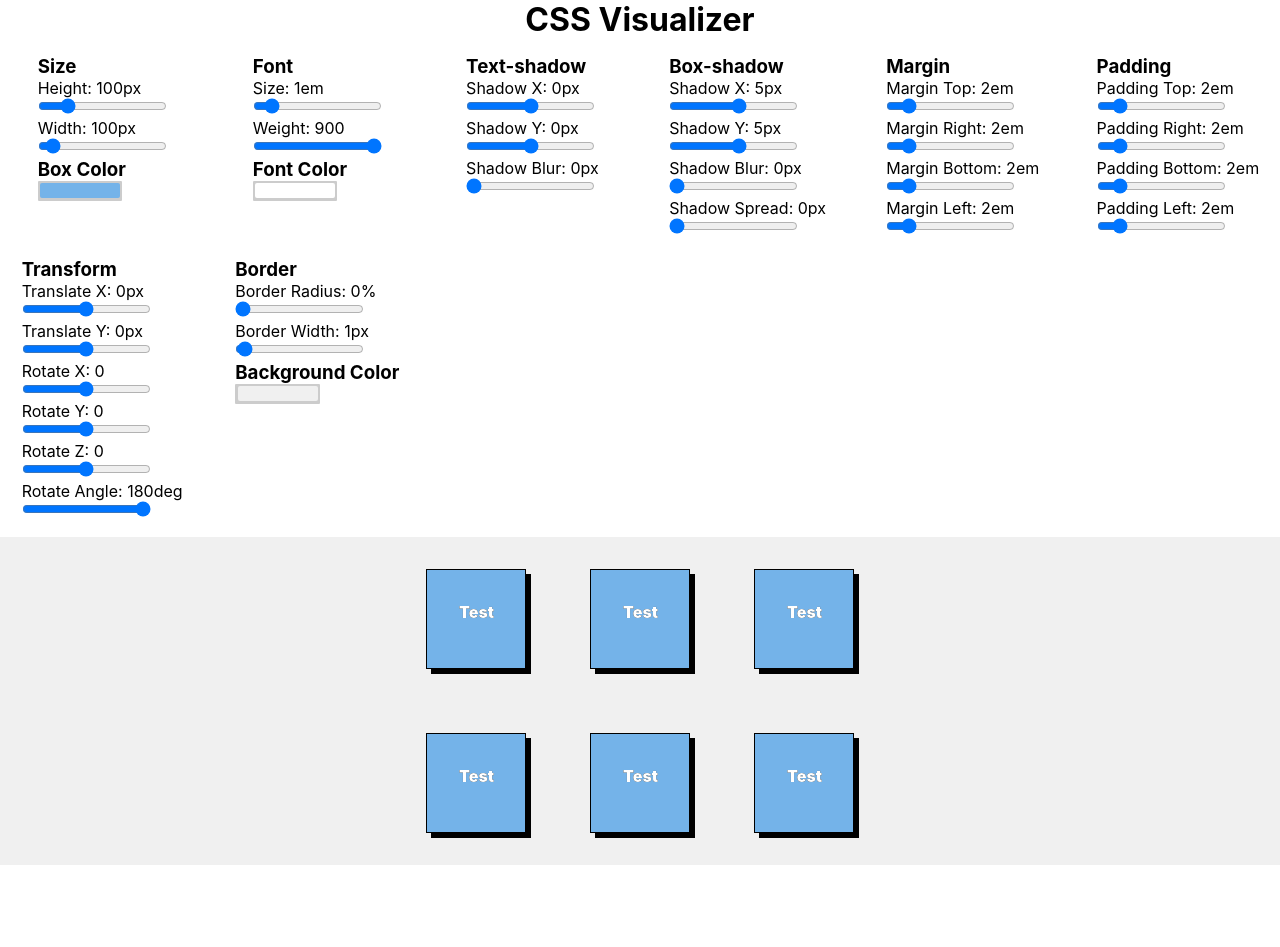
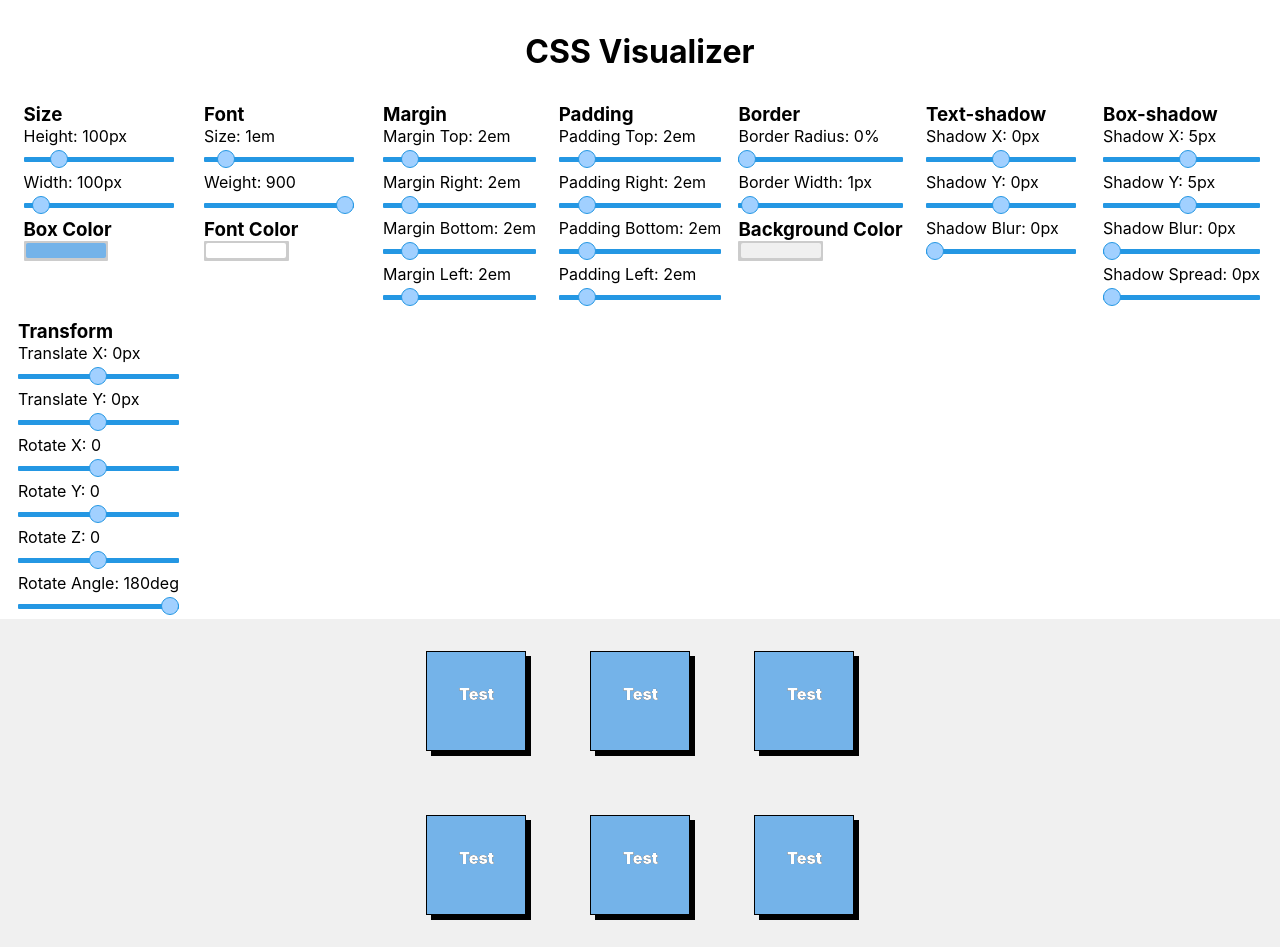
Before and after one commit to cjfaquino/react-css-visualizer, a React (Create React App) app: page / in a window 1280 px wide. Before the commit the page ends 865 px from the top, so only its background shows below. Built offline with nearby package versions, Linux system fonts and the light colour scheme.

Commit message:
update styling

```diff
--- a/src/App.css
+++ b/src/App.css
@@ -3,21 +3,29 @@
   margin: 0 auto;
 }
 
+.container {
+  max-width: 1500px;
+}
+
 h1 {
   text-align: center;
+  margin: 1em;
 }
 
 .grid {
   display: grid;
-  grid-gap: 20px;
-  grid-template-columns: repeat(auto-fit, 186px);
-  justify-content: space-evenly;
+  grid-gap: 10px;
+  grid-template-columns: repeat(auto-fit, 165px);
+  justify-content: space-between;
 }
 
 .sliders {
-  padding: 1em 0;
+  padding: 0 1em;
 }
 
+.slider {
+  min-width: 150px;
+}
 .boxes {
   height: 100%;
 }
@@ -31,5 +39,4 @@ h1 {
   color: white;
   overflow: hidden;
   transition: ease-in-out 1000ms;
-  /* transform: translate(50%, 50%) rotate3d(0.5, 0.5, 0.5, 90deg); */
 }
--- a/src/Components/ColorPicker.js
+++ b/src/Components/ColorPicker.js
@@ -51,7 +51,7 @@ function App(props) {
     },
   };
   return (
-    <div>
+    <div className="colorPicker">
       <div style={styles.swatch} onClick={handleClick}>
         <div style={styles.color} />
       </div>
--- a/src/Components/Sliders.js
+++ b/src/Components/Sliders.js
@@ -1,8 +1,33 @@
 import React, { useState } from 'react';
 import Boxes from './Boxes';
 import ColorPicker from './ColorPicker';
+import './slider.css';
 
 function App(props) {
+  //Color Picker config
+  // BOX color
+  const [color, setColor] = useState({
+    r: '116',
+    g: '179',
+    b: '233',
+    a: '1',
+  });
+
+  // background color
+  const [color2, setColor2] = useState({
+    r: '240',
+    g: '240',
+    b: '240',
+    a: '1',
+  });
+  // font color
+  const [color3, setColor3] = useState({
+    r: '255',
+    g: '255',
+    b: '255',
+    a: '1',
+  });
+
   // Slider config
   const useSlider = (min, max, defaultState, label, id, unit) => {
     const [state, setSlide] = useState(defaultState);
@@ -96,13 +121,13 @@ function App(props) {
 
   // Style markup with .map
   const markup = input.map((e) => (
-    <div key={e.id}>
-      <label>
+    <div key={e.id} className="slider">
+      <label htmlFor={e.id}>
         {e.label}: {e.value}
         {e.unit}
       </label>
       <div>
-        <input {...e} />
+        <input {...e} name={e.id} />
       </div>
     </div>
   ));
@@ -117,29 +142,36 @@ function App(props) {
     textShadow = markup.slice(22, 25),
     font = markup.slice(25, 27);
 
-  //Color Picker config
-  // BOX color
-  const [color, setColor] = useState({
-    r: '116',
-    g: '179',
-    b: '233',
-    a: '1',
-  });
-
-  // background color
-  const [color2, setColor2] = useState({
-    r: '240',
-    g: '240',
-    b: '240',
-    a: '1',
-  });
-  // font color
-  const [color3, setColor3] = useState({
-    r: '255',
-    g: '255',
-    b: '255',
-    a: '1',
-  });
+  const Margin = () => (
+    <div>
+      <h3>Margin</h3>
+      {margin}
+    </div>
+  );
+  const Padding = () => (
+    <div>
+      <h3>Padding</h3>
+      {padding}
+    </div>
+  );
+  const Transform = () => (
+    <div>
+      <h3>Transform</h3>
+      {transform}
+    </div>
+  );
+  const TextShadow = () => (
+    <div>
+      <h3>Text-shadow</h3>
+      {textShadow}
+    </div>
+  );
+  const BoxShadow = () => (
+    <div>
+      <h3>Box-shadow</h3>
+      {boxShadow}
+    </div>
+  );
 
   // box styles
   const styles = {
@@ -167,11 +199,11 @@ function App(props) {
   return (
     <div>
       <h1>CSS Visualizer</h1>
-      <div className="sliders grid">
+      <div className="sliders grid container">
         <div>
           <h3>Size</h3>
           {size}
-          <h3>
+          <h3 className="colorPicker">
             Box Color{' '}
             <ColorPicker
               setColor={color}
@@ -185,7 +217,7 @@ function App(props) {
         <div>
           <h3>Font</h3>
           {font}
-          <h3>
+          <h3 className="colorPicker">
             Font Color{' '}
             <ColorPicker
               setColor={color3}
@@ -196,30 +228,12 @@ function App(props) {
             />
           </h3>
         </div>
-        <div>
-          <h3>Text-shadow</h3>
-          {textShadow}
-        </div>
-        <div>
-          <h3>Box-shadow</h3>
-          {boxShadow}
-        </div>
-        <div>
-          <h3>Margin</h3>
-          {margin}
-        </div>
-        <div>
-          <h3>Padding</h3>
-          {padding}
-        </div>
-        <div>
-          <h3>Transform</h3>
-          {transform}
-        </div>
+        <Margin />
+        <Padding />
         <div>
           <h3>Border</h3>
           {border}
-          <h3>
+          <h3 className="colorPicker">
             Background Color{' '}
             <ColorPicker
               setColor={color2}
@@ -230,6 +244,9 @@ function App(props) {
             />
           </h3>
         </div>
+        <TextShadow />
+        <BoxShadow />
+        <Transform />
       </div>
       <Boxes style={styles} bgStyle={bgStyle} />
     </div>
--- /dev/null
+++ b/src/Components/slider.css
@@ -0,0 +1,89 @@
+input[type='range'] {
+  height: 5px;
+  -webkit-appearance: none;
+  margin: 10px 0;
+  width: 100%;
+}
+input[type='range']:focus {
+  outline: none;
+}
+input[type='range']::-webkit-slider-runnable-track {
+  width: 100%;
+  height: 5px;
+  cursor: pointer;
+  transition: 0.2s;
+  box-shadow: 0px 0px 0px #000000;
+  background: #2497e3;
+  border-radius: 1px;
+  border: 0px solid #000000;
+}
+input[type='range']::-webkit-slider-thumb {
+  box-shadow: 0px 0px 0px #000000;
+  border: 1px solid #2497e3;
+  height: 18px;
+  width: 18px;
+  border-radius: 25px;
+  background: #a1d0ff;
+  cursor: pointer;
+  -webkit-appearance: none;
+  margin-top: -7px;
+}
+input[type='range']:focus::-webkit-slider-runnable-track {
+  background: #2497e3;
+}
+input[type='range']::-moz-range-track {
+  width: 100%;
+  height: 5px;
+  cursor: pointer;
+  transition: 0.2s;
+  box-shadow: 0px 0px 0px #000000;
+  background: #2497e3;
+  border-radius: 1px;
+  border: 0px solid #000000;
+}
+input[type='range']::-moz-range-thumb {
+  box-shadow: 0px 0px 0px #000000;
+  border: 1px solid #2497e3;
+  height: 18px;
+  width: 18px;
+  border-radius: 25px;
+  background: #a1d0ff;
+  cursor: pointer;
+}
+input[type='range']::-ms-track {
+  width: 100%;
+  height: 5px;
+  cursor: pointer;
+  transition: 0.2s;
+  background: transparent;
+  border-color: transparent;
+  color: transparent;
+}
+input[type='range']::-ms-fill-lower {
+  background: #2497e3;
+  border: 0px solid #000000;
+  border-radius: 2px;
+  box-shadow: 0px 0px 0px #000000;
+}
+input[type='range']::-ms-fill-upper {
+  background: #2497e3;
+  border: 0px solid #000000;
+  border-radius: 2px;
+  box-shadow: 0px 0px 0px #000000;
+}
+input[type='range']::-ms-thumb {
+  margin-top: 1px;
+  box-shadow: 0px 0px 0px #000000;
+  border: 1px solid #2497e3;
+  height: 18px;
+  width: 18px;
+  border-radius: 25px;
+  background: #a1d0ff;
+  cursor: pointer;
+}
+input[type='range']:focus::-ms-fill-lower {
+  background: #2497e3;
+}
+input[type='range']:focus::-ms-fill-upper {
+  background: #2497e3;
+}
```
